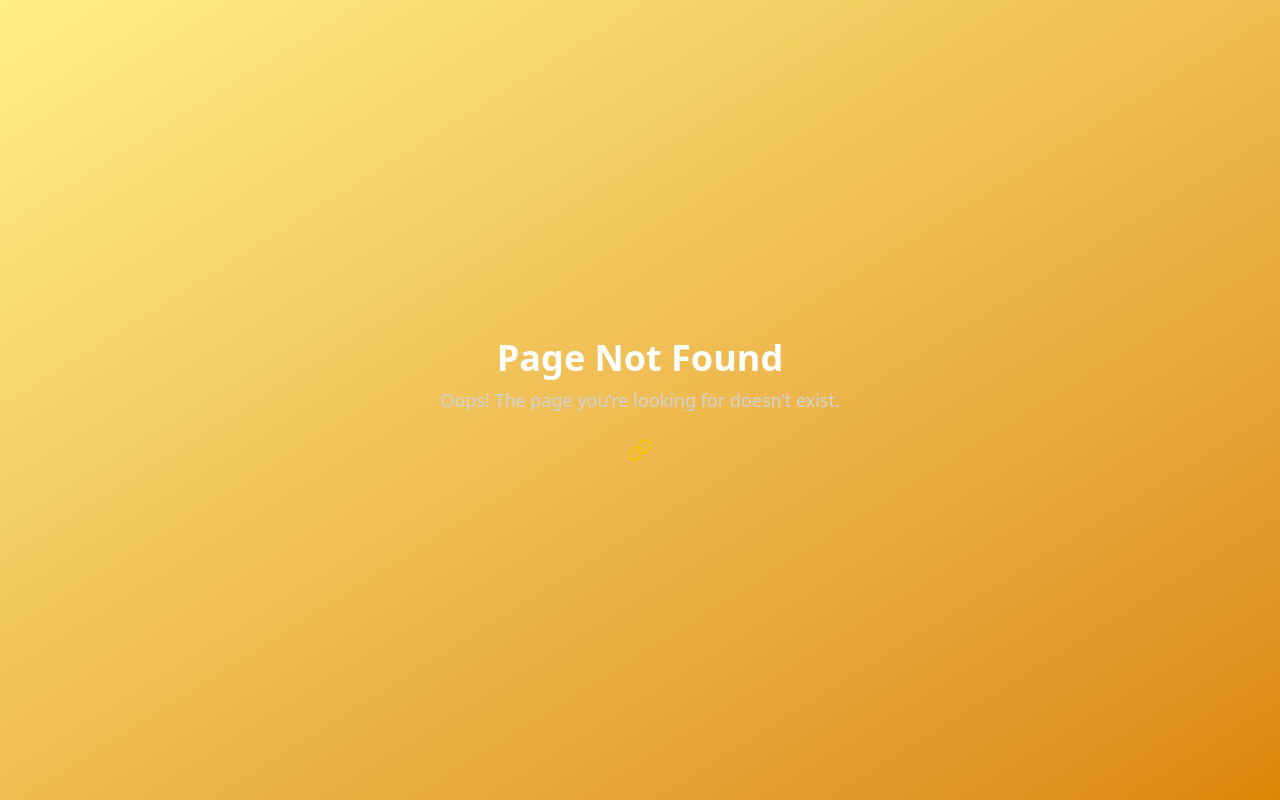
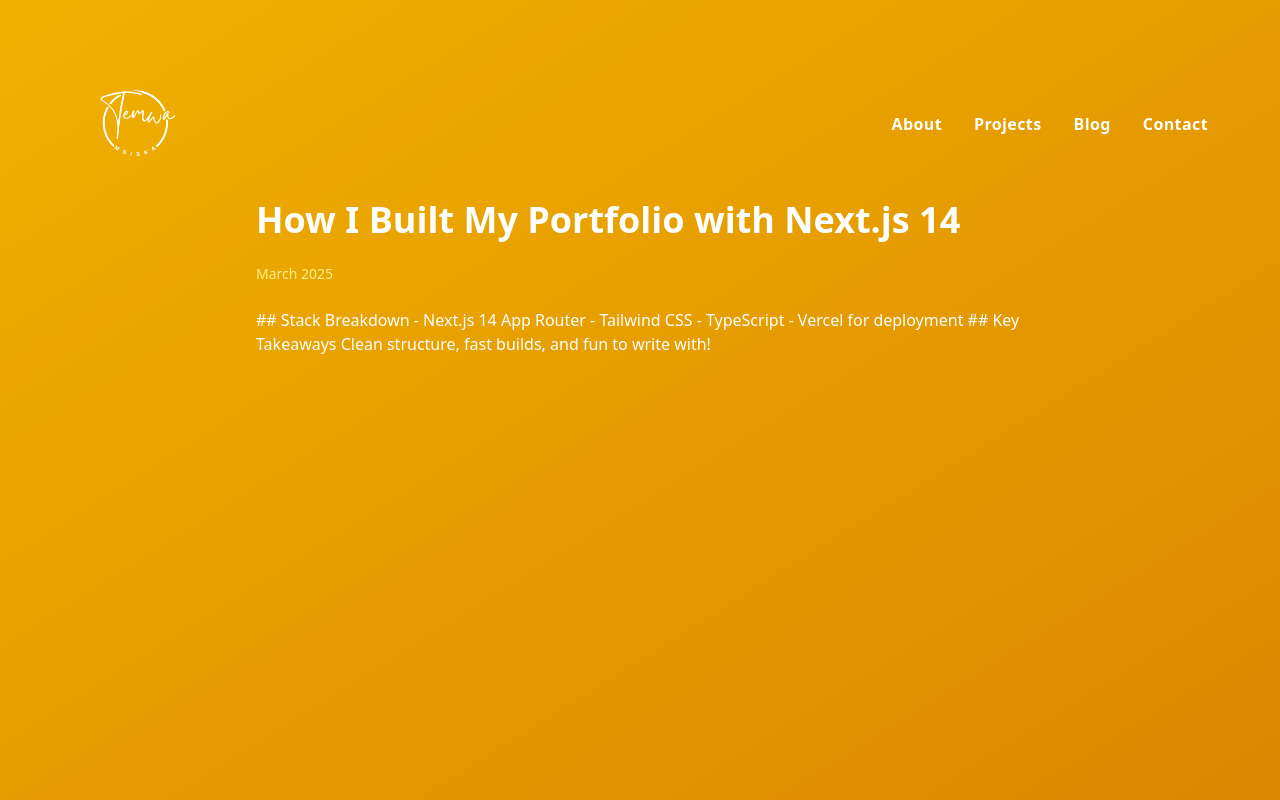
Before and after one commit to temwani-msiska/Portfolio, a Next.js app: page /blog/nextjs-portfolio in a window 1280 px wide. Before the commit this address had no page. Built offline with nearby package versions, Linux system fonts and the light colour scheme.

Commit message:
Blog Update

```diff
--- /dev/null
+++ b/app/blog/[slug]/page.tsx
@@ -0,0 +1,54 @@
+import { notFound } from "next/navigation";
+import Header from "@/components/Header";
+const posts: Record<string, { title: string; date: string; content: string }> =
+  {
+    "nextjs-portfolio": {
+      title: "How I Built My Portfolio with Next.js 14",
+      date: "March 2025",
+      content: `
+  ## Stack Breakdown
+
+  - Next.js 14 App Router
+  - Tailwind CSS
+  - TypeScript
+  - Vercel for deployment
+
+  ## Key Takeaways
+
+  Clean structure, fast builds, and fun to write with!
+      `,
+    },
+    "react-vs-django": {
+      title: "React vs. Django: Best Practices",
+      date: "February 2025",
+      content: `
+  ## When to Use React
+
+  React excels at dynamic UIs and client-side interactivity...
+
+  ## When to Use Django
+
+  Django's power lies in backend logic, APIs, and admin tools.
+      `,
+    },
+  };
+
+export default function BlogPost({ params }: { params: { slug: string } }) {
+  const post = posts[params.slug];
+
+  if (!post) return notFound();
+
+  return (
+    <main className="min-h-screen bg-gradient-to-tl from-[#db8805] to-yellow-500 text-white px-6 py-12">
+     <Header />
+      <div className="max-w-3xl mx-auto space-y-6">
+        <h1 className="text-4xl font-bold">{post.title}</h1>
+        <p className="text-yellow-200 text-sm">{post.date}</p>
+        <div
+          className="prose prose-invert mt-6"
+          dangerouslySetInnerHTML={{ __html: post.content }}
+        />
+      </div>
+    </main>
+  );
+}
--- /dev/null
+++ b/app/blog/page.tsx
@@ -0,0 +1,105 @@
+'use client';
+
+import Head from "next/head";
+import Header from "@/components/Header";
+import Link from "next/link";
+
+const posts = [
+  {
+    title: "How I Built My Portfolio with Next.js 14",
+    slug: "nextjs-portfolio",
+    description:
+      "A breakdown of the tech stack, design system, and deployment workflow.",
+    date: "March 2025",
+  },
+  {
+    title: "React vs. Django: Best Practices for Full Stack Projects",
+    slug: "react-vs-django",
+    description:
+      "Comparing the two and when to use each in full stack development.",
+    date: "February 2025",
+  },
+];
+
+export default function BlogPage() {
+  return (
+    <>
+      <Head>
+        <title>Temwani Msiska | Full Stack Developer from Zambia</title>
+        <meta
+          name="description"
+          content="Temwani Msiska is a full stack developer specializing in React, Next.js, Django & Node. Based in Zambia and open to remote work."
+        />
+        <meta
+          name="keywords"
+          content="Temwani Msiska, full stack developer, React, Next.js, Django, Node, Zambia developer, remote developer"
+        />
+        <meta name="author" content="Temwani Msiska" />
+        <meta property="og:title" content="Temwani Msiska | Full Stack Developer" />
+        <meta
+          property="og:description"
+          content="Building clean, scalable applications with React, Next.js, Django & Node."
+        />
+        <meta property="og:image" content="/Profile-Port.jpg" />
+        <meta property="og:url" content="https://temwanimsiska.dev" />
+        <meta property="og:type" content="website" />
+        <meta name="twitter:card" content="summary_large_image" />
+        <meta name="twitter:title" content="Temwani Msiska | Full Stack Developer" />
+        <meta name="twitter:description" content="Experienced full stack developer based in Zambia — available for freelance or remote roles." />
+        <meta name="twitter:image" content="/Profile-Port.jpg" />
+        <meta property="og:see_also" content="https://github.com/temwani-msiska" />
+        <meta property="og:see_also" content="https://www.linkedin.com/in/temwani-msiska-3640a827b/" />
+        <script
+          type="application/ld+json"
+          dangerouslySetInnerHTML={{
+            __html: JSON.stringify({
+              "@context": "https://schema.org",
+              "@type": "Person",
+              name: "Temwani Msiska",
+              url: "https://temwanimsiska.dev",
+              image: "https://temwanimsiska.dev/Profile-Port.jpg",
+              jobTitle: "Full Stack Developer",
+              worksFor: {
+                "@type": "Organization",
+                name: "SMART Zambia",
+              },
+              address: {
+                "@type": "PostalAddress",
+                addressLocality: "Lusaka",
+                addressCountry: "ZM",
+              },
+              sameAs: [
+                "https://github.com/temwani-msiska/",
+                "https://www.linkedin.com/in/temwani-msiska-3640a827b/",
+              ],
+            }),
+          }}
+        />
+      </Head>
+
+      <main className="min-h-screen bg-gradient-to-tl from-[#db8805] to-yellow-500 text-white px-6 py-12">
+        <Header />
+        <div className="max-w-4xl mx-auto space-y-12 ">
+          <div className="text-center">
+            <h1 className="text-4xl font-bold mb-2">Blog</h1>
+            <p className="text-white/80 text-lg">
+              Thoughts on code, design, career, and everything in between.
+            </p>
+          </div>
+
+          <div className="space-y-10">
+            {posts.map((post) => (
+              <Link href={`/blog/${post.slug}`} key={post.slug}>
+                <div className="bg-white/10 border border-white/10 backdrop-blur rounded-lg p-6 hover:border-yellow-400 transition cursor-pointer">
+                  <h2 className="text-2xl font-bold">{post.title}</h2>
+                  <p className="text-white/80 mt-2">{post.description}</p>
+                  <p className="text-yellow-200 text-sm mt-4">{post.date}</p>
+                </div>
+              </Link>
+            ))}
+          </div>
+        </div>
+      </main>
+    </>
+  );
+}
--- a/app/page.tsx
+++ b/app/page.tsx
@@ -94,7 +94,7 @@ export default function Home() {
 
       <main className="min-h-screen flex flex-col text-white px-4 sm:px-6 md:px-12 pt-2 sm:pt-4 bg-gradient-to-tl from-[#db8805] to-yellow-500">
         {/* Header */}
-       <Header />
+        <Header />
         {/* Mobile Nav Menu */}
         <AnimatePresence>
           {menuOpen && (
--- a/components/AboutHero.tsx
+++ b/components/AboutHero.tsx
@@ -5,8 +5,6 @@ import { motion } from "framer-motion";
 import Head from "next/head";
 
 export default function AboutHero() {
-
-
   return (
     <>
       <Head>
@@ -87,10 +85,16 @@ export default function AboutHero() {
         className="text-center space-y-6 max-w-4xl mx-auto"
       >
         <h1 className="text-4xl sm:text-5xl md:text-6xl font-bold leading-tight">
-        Hi, I’m Temwani — and I am a {" "}
+          I am a{" "}
           <span className="text-yellow-300 font-extrabold">
             <Typewriter
-            words={["Designer", "Dreamer", "Builder", "Tech Lover"]}
+              words={[
+                "Designer",
+                "Dreamer",
+                "Builder",
+                "Tech Lover",
+                "Creative",
+              ]}
               loop={0}
               cursor
               cursorStyle="|"
@@ -111,5 +115,4 @@ export default function AboutHero() {
       </motion.section>
     </>
   );
-
 }
--- a/components/StackTabs.tsx
+++ b/components/StackTabs.tsx
@@ -94,7 +94,7 @@ export default function StackTabs() {
           animate={{ opacity: 1, y: 0 }}
           exit={{ opacity: 0, y: -10 }}
           transition={{ duration: 0.3 }}
-          className="grid gap-4 grid-cols-1 sm:grid-cols-2 md:grid-cols-3 lg:grid-cols-4"
+          className="grid gap-4 grid-cols-1 sm:grid-cols-2 md:grid-cols-2 lg:grid-cols-2"
         >
           {techCategories[activeTab].map((item) => (
             <motion.div
```
Lines whose indentation alone changed are shown as unchanged.
